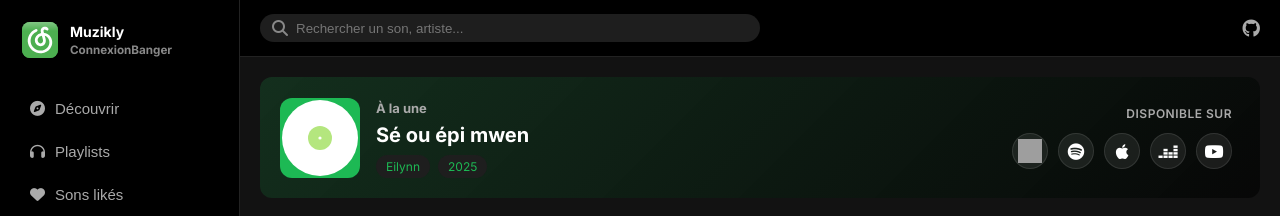
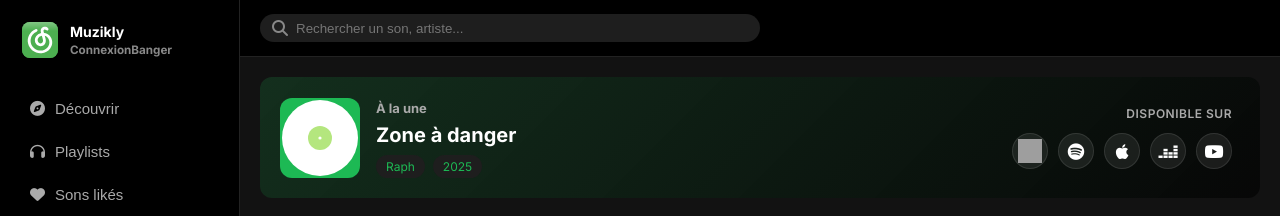
Before and after one commit to CX-Banger/cx-banger-dev, a React app: page index.html in a window 1280 px wide. Shown: the top 216 px of the page. Built offline with nearby package versions, Linux system fonts and the light colour scheme; grey boxes are pictures that could not be loaded.

Commit message:
Update index.html

```diff
--- a/index.html
+++ b/index.html
@@ -1,12 +1,6 @@
 <!doctype html>
 <html lang="fr">
 <head>
-  <!--
-    <script>
-     // Redirection immédiate vers la page de maintenance
-     window.location.replace("https://cx-banger.github.io/503-page/");
-    </script>
-  -->
   <meta charset="utf-8" />
   <meta name="viewport" content="width=device-width,initial-scale=1,maximum-scale=1,user-scalable=no,viewport-fit=cover" />
   <meta name="theme-color" content="#000000" />
@@ -76,7 +70,9 @@
           <input id="headerSearch" placeholder="Rechercher un son, artiste..." />
         </div>
         <div class="top-actions">
+          <!--
           <a href="https://github.com/CX-Banger" target="_blank" title="Github"><i class="fab fa-github"></i></a>
+          -->
         </div>
       </header>
 
@@ -96,9 +92,9 @@
 </svg></div>
             <div class="hero-meta">
               <strong>À la une</strong>
-              <h2 id="featuredTitle">Sé ou épi mwen</h2>
+              <h2 id="featuredTitle">Zone à danger</h2>
               <div class="chips">
-                <span class="chip">Eilynn</span>
+                <span class="chip">Raph</span>
                 <span class="chip">2025</span>
               </div>
             </div>
```
